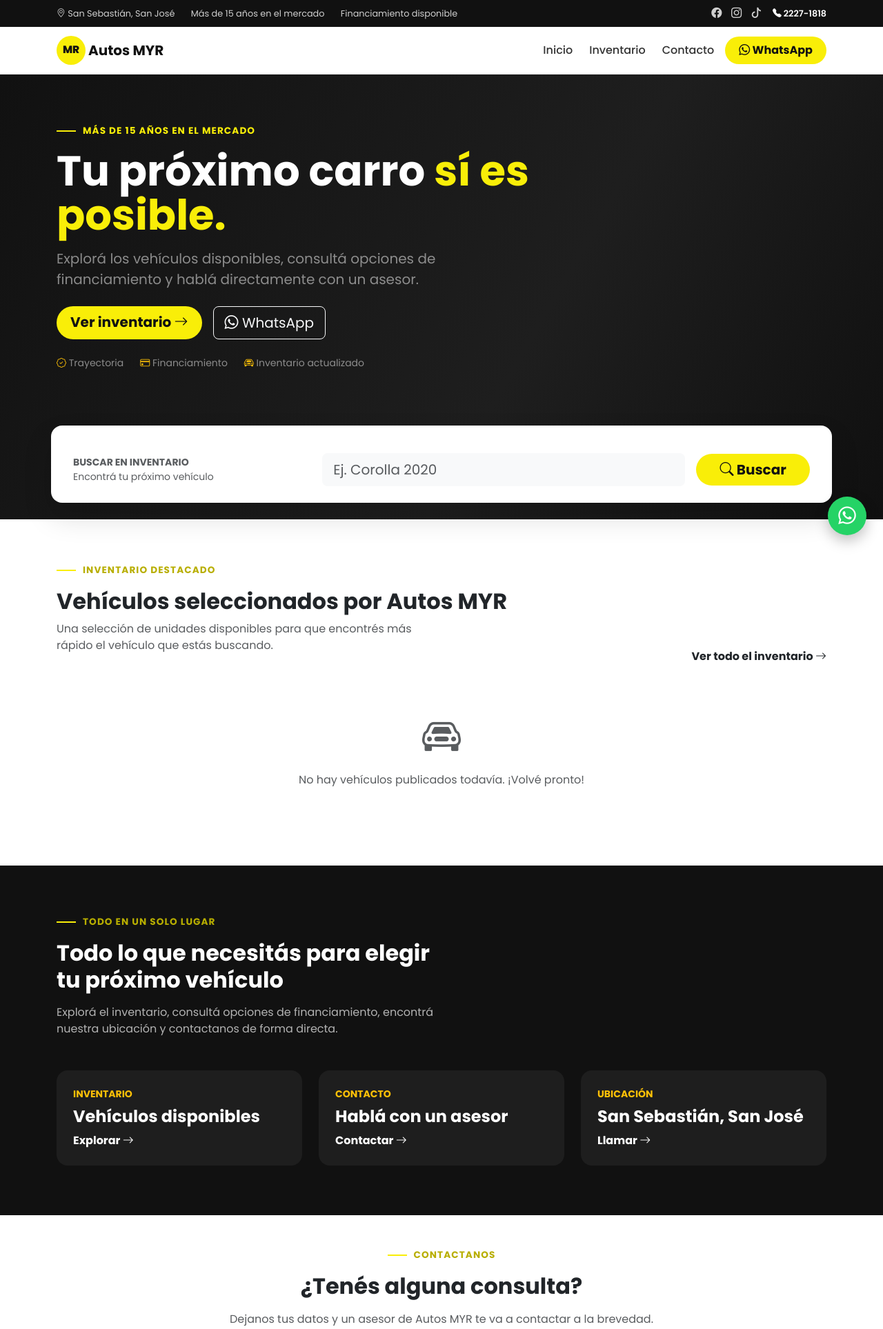
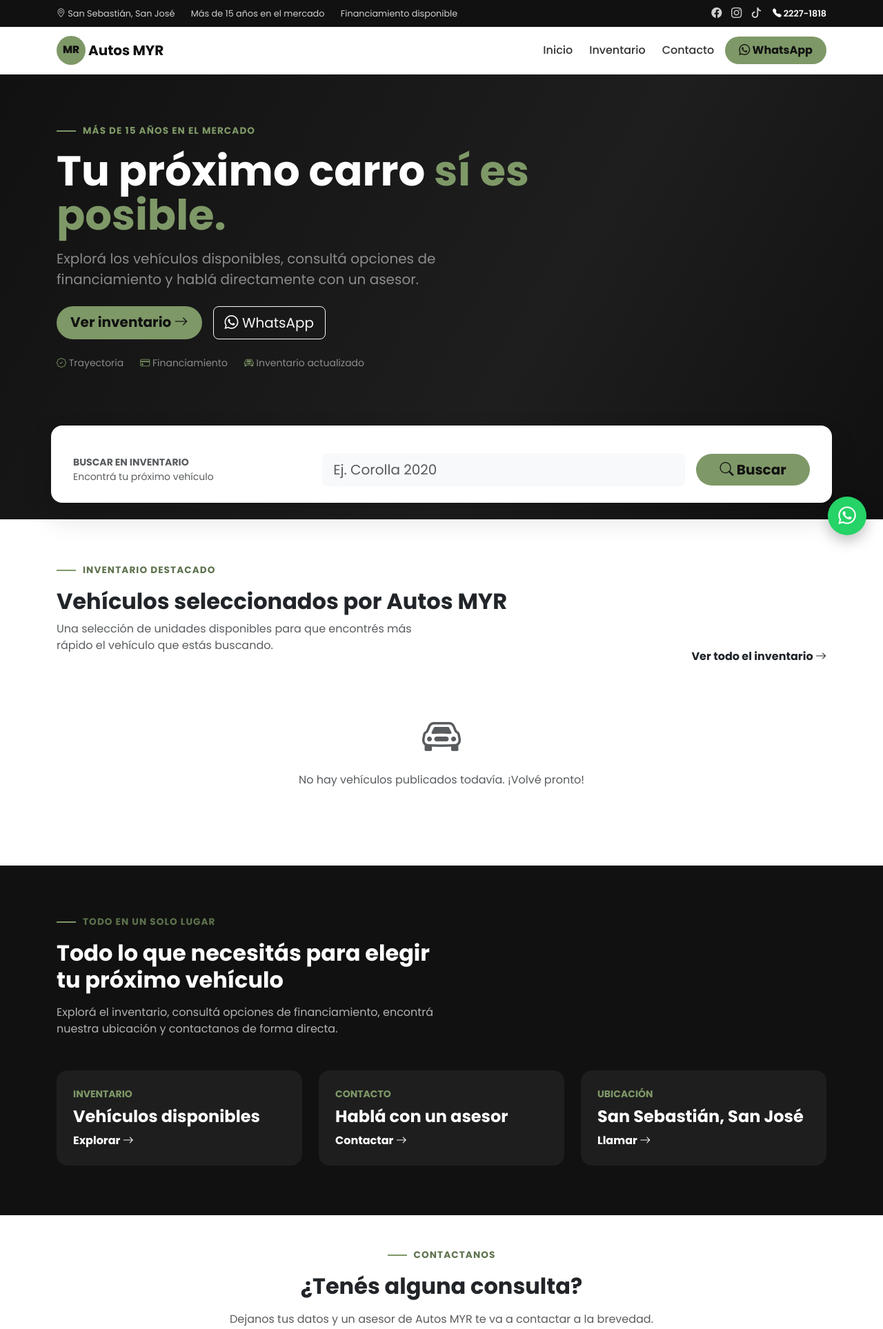
Before and after one commit to UWSVertex/project_madrugadao, a Django app: page / in a window 1280 px wide. Shown: the top 1927 px of the page at 69% size. Run offline with Django 5.2, Linux system fonts and the light colour scheme; data that the repository does not hold is empty.

Commit message:
Rebrand accent color from yellow to sage green (#7E9867)
- Renamed CSS variable --myr-yellow -> --myr-accent (#7E9867 / rgb(126,
  152, 103)) in style.css and panel.css
- Renamed .btn-myr-yellow -> .btn-myr-accent across all public and
  panel templates
- Added .text-myr-accent utility, replacing Bootstrap's text-warning
  usages on the home page so the accent matches exactly
- Adjusted derived shades for contrast: darker green hover state
  (#6c8558), dark-green section-eyebrow text (#5E724D) and
  feature/stat icon color (#445539) on a tinted accent background
- Updated <meta name=theme-color> in base.html
- Verified visually across the public site and the staff panel

Also fully documented the project in Plan.md:
- Added Phase 9 (custom staff administration panel) covering forms,
  views, urls, templates, styling and access control
- Added Phase 10 (design iterations) covering the Render cleanup,
  social icons, hero search fix, home page contact form, and this
  color rebrand

Co-authored-by: Copilot <223556219+Copilot@users.noreply.github.com>

```diff
--- a/static/css/panel.css
+++ b/static/css/panel.css
@@ -57,7 +57,7 @@
 }
 
 .panel-nav a.active {
-    background: var(--myr-yellow, #F9EE08);
+    background: var(--myr-accent, #7E9867);
     color: #111;
     font-weight: 700;
 }
@@ -101,11 +101,11 @@
     width: 44px;
     height: 44px;
     border-radius: 12px;
-    background: rgba(249, 238, 8, 0.18);
+    background: rgba(126, 152, 103, 0.2);
     display: inline-flex;
     align-items: center;
     justify-content: center;
-    color: #7a7300;
+    color: #445539;
     font-size: 1.2rem;
 }
 
--- a/static/css/style.css
+++ b/static/css/style.css
@@ -1,5 +1,5 @@
 :root {
-    --myr-yellow: #F9EE08;
+    --myr-accent: #7E9867;
     --myr-black: #111111;
     --myr-dark: #1a1a1a;
     --myr-gray: #6c757d;
@@ -30,7 +30,7 @@ h1, h2, h3, h4, h5, .fw-bold {
     font-weight: 600;
 }
 .topbar__phone:hover {
-    color: var(--myr-yellow);
+    color: var(--myr-accent);
 }
 .topbar__social {
     display: flex;
@@ -43,7 +43,7 @@ h1, h2, h3, h4, h5, .fw-bold {
     transition: color 0.15s ease;
 }
 .topbar__social a:hover {
-    color: var(--myr-yellow);
+    color: var(--myr-accent);
 }
 
 /* Navbar */
@@ -57,7 +57,7 @@ h1, h2, h3, h4, h5, .fw-bold {
     width: 42px;
     height: 42px;
     border-radius: 50%;
-    background: var(--myr-yellow);
+    background: var(--myr-accent);
     color: #111;
     font-weight: 800;
     font-size: 0.95rem;
@@ -81,16 +81,16 @@ h1, h2, h3, h4, h5, .fw-bold {
     color: #111 !important;
 }
 
-.btn-myr-yellow {
-    background: var(--myr-yellow);
+.btn-myr-accent {
+    background: var(--myr-accent);
     border: none;
     color: #111;
     font-weight: 700;
     border-radius: 50px;
     padding: 0.5rem 1.25rem;
 }
-.btn-myr-yellow:hover {
-    background: #e6dc00;
+.btn-myr-accent:hover {
+    background: #6c8558;
     color: #111;
 }
 .btn-myr-dark {
@@ -103,7 +103,7 @@ h1, h2, h3, h4, h5, .fw-bold {
 }
 .btn-myr-dark:hover {
     background: #000;
-    color: var(--myr-yellow);
+    color: var(--myr-accent);
 }
 
 /* Hero */
@@ -113,7 +113,7 @@ h1, h2, h3, h4, h5, .fw-bold {
     color: #fff;
 }
 .hero__eyebrow {
-    color: var(--myr-yellow);
+    color: var(--myr-accent);
     font-weight: 700;
     letter-spacing: 0.08em;
     font-size: 0.85rem;
@@ -123,7 +123,7 @@ h1, h2, h3, h4, h5, .fw-bold {
     display: inline-block;
     width: 28px;
     height: 2px;
-    background: var(--myr-yellow);
+    background: var(--myr-accent);
     margin-right: 10px;
     vertical-align: middle;
 }
@@ -132,7 +132,7 @@ h1, h2, h3, h4, h5, .fw-bold {
     line-height: 1.05;
 }
 .hero .highlight {
-    color: var(--myr-yellow);
+    color: var(--myr-accent);
 }
 .hero-search-wrap {
     position: relative;
@@ -175,14 +175,14 @@ h1, h2, h3, h4, h5, .fw-bold {
     font-size: 1.1rem;
 }
 .badge-myr {
-    background: var(--myr-yellow);
+    background: var(--myr-accent);
     color: #111;
     font-weight: 700;
 }
 
 /* Section styling */
 .section-eyebrow {
-    color: #b8ae00;
+    color: #5E724D;
     font-weight: 700;
     letter-spacing: 0.08em;
     font-size: 0.85rem;
@@ -193,9 +193,12 @@ h1, h2, h3, h4, h5, .fw-bold {
     display: inline-block;
     width: 28px;
     height: 2px;
-    background: var(--myr-yellow);
+    background: var(--myr-accent);
     margin-right: 10px;
     vertical-align: middle;
+}
+.text-myr-accent {
+    color: var(--myr-accent) !important;
 }
 .section-dark {
     background: var(--myr-black);
@@ -214,16 +217,16 @@ h1, h2, h3, h4, h5, .fw-bold {
     width: 42px;
     height: 42px;
     border-radius: 50%;
-    background: rgba(249, 238, 8, 0.15);
+    background: rgba(126, 152, 103, 0.18);
     display: inline-flex;
     align-items: center;
     justify-content: center;
-    color: #7a7300;
+    color: #445539;
 }
 
 /* CTA band */
 .cta-band {
-    background: var(--myr-yellow);
+    background: var(--myr-accent);
 }
 
 /* Footer */
@@ -239,7 +242,7 @@ h1, h2, h3, h4, h5, .fw-bold {
     font-size: 0.9rem;
 }
 .footer-links a:hover {
-    color: var(--myr-yellow);
+    color: var(--myr-accent);
 }
 .footer-social {
     display: flex;
@@ -260,8 +263,8 @@ h1, h2, h3, h4, h5, .fw-bold {
     transition: all 0.15s ease;
 }
 .footer-social a:hover {
-    background: var(--myr-yellow);
-    border-color: var(--myr-yellow);
+    background: var(--myr-accent);
+    border-color: var(--myr-accent);
     color: var(--myr-black);
 }
 
--- a/templates/base.html
+++ b/templates/base.html
@@ -4,7 +4,7 @@
 <head>
     <meta charset="UTF-8">
     <meta name="viewport" content="width=device-width, initial-scale=1.0">
-    <meta name="theme-color" content="#F9EE08">
+    <meta name="theme-color" content="#7E9867">
     <title>{% block title %}Autos MYR — Vehículos usados{% endblock %}</title>
     <meta name="description" content="{% block description %}Explorá vehículos usados, consultá financiamiento y contactá directamente a un asesor.{% endblock %}">
     <link href="https://cdn.jsdelivr.net/npm/bootstrap@5.3.3/dist/css/bootstrap.min.css" rel="stylesheet">
@@ -47,7 +47,7 @@
                     <li class="nav-item"><a class="nav-link" href="{% url 'carlisting:car_list' %}">Inventario</a></li>
                     <li class="nav-item"><a class="nav-link" href="{% url 'carlisting:contact' %}">Contacto</a></li>
                     <li class="nav-item mt-2 mt-lg-0">
-                        <a class="btn btn-myr-yellow" href="https://wa.me/50622271818" target="_blank" rel="noopener">
+                        <a class="btn btn-myr-accent" href="https://wa.me/50622271818" target="_blank" rel="noopener">
                             <i class="bi bi-whatsapp"></i> WhatsApp
                         </a>
                     </li>
--- a/templates/carlisting/car_list.html
+++ b/templates/carlisting/car_list.html
@@ -51,7 +51,7 @@
                         <input type="number" name="max_price" class="form-control" value="{{ request_get.max_price }}">
                     </div>
                 </div>
-                <button type="submit" class="btn btn-myr-yellow w-100">Filtrar</button>
+                <button type="submit" class="btn btn-myr-accent w-100">Filtrar</button>
                 <hr>
                 <div class="small text-muted">
                     <strong class="d-block text-dark">Ubicación</strong>
--- a/templates/carlisting/contact.html
+++ b/templates/carlisting/contact.html
@@ -55,7 +55,7 @@
                     <div class="mb-3">{{ form.phone }}</div>
                     <div class="mb-3">{{ form.email }}</div>
                     <div class="mb-3">{{ form.message }}</div>
-                    <button type="submit" class="btn btn-myr-yellow">Enviar mensaje</button>
+                    <button type="submit" class="btn btn-myr-accent">Enviar mensaje</button>
                 </form>
             </div>
         </div>
--- a/templates/carlisting/home.html
+++ b/templates/carlisting/home.html
@@ -13,7 +13,7 @@
                     y hablá directamente con un asesor.
                 </p>
                 <div class="d-flex gap-3 flex-wrap">
-                    <a href="{% url 'carlisting:car_list' %}" class="btn btn-myr-yellow btn-lg">
+                    <a href="{% url 'carlisting:car_list' %}" class="btn btn-myr-accent btn-lg">
                         Ver inventario <i class="bi bi-arrow-right"></i>
                     </a>
                     <a href="https://wa.me/50622271818" target="_blank" rel="noopener" class="btn btn-outline-light btn-lg">
@@ -21,9 +21,9 @@
                     </a>
                 </div>
                 <div class="d-flex gap-4 flex-wrap mt-4 small text-white-50">
-                    <span><i class="bi bi-patch-check text-warning"></i> Trayectoria</span>
-                    <span><i class="bi bi-credit-card text-warning"></i> Financiamiento</span>
-                    <span><i class="bi bi-car-front text-warning"></i> Inventario actualizado</span>
+                    <span><i class="bi bi-patch-check text-myr-accent"></i> Trayectoria</span>
+                    <span><i class="bi bi-credit-card text-myr-accent"></i> Financiamiento</span>
+                    <span><i class="bi bi-car-front text-myr-accent"></i> Inventario actualizado</span>
                 </div>
             </div>
         </div>
@@ -39,7 +39,7 @@
                 <input type="text" name="q" class="form-control form-control-lg border-0 bg-light" placeholder="Ej. Corolla 2020">
             </div>
             <div class="col-md-2">
-                <button type="submit" class="btn btn-myr-yellow btn-lg w-100"><i class="bi bi-search"></i> Buscar</button>
+                <button type="submit" class="btn btn-myr-accent btn-lg w-100"><i class="bi bi-search"></i> Buscar</button>
             </div>
         </form>
     </div>
@@ -100,21 +100,21 @@
         <div class="row g-4">
             <div class="col-md-4">
                 <div class="p-4 rounded-4 h-100" style="background:#1e1e1e;">
-                    <div class="text-warning small fw-bold text-uppercase mb-2">Inventario</div>
+                    <div class="text-myr-accent small fw-bold text-uppercase mb-2">Inventario</div>
                     <h4>Vehículos disponibles</h4>
                     <a href="{% url 'carlisting:car_list' %}" class="text-white text-decoration-none fw-bold">Explorar <i class="bi bi-arrow-right"></i></a>
                 </div>
             </div>
             <div class="col-md-4">
                 <div class="p-4 rounded-4 h-100" style="background:#1e1e1e;">
-                    <div class="text-warning small fw-bold text-uppercase mb-2">Contacto</div>
+                    <div class="text-myr-accent small fw-bold text-uppercase mb-2">Contacto</div>
                     <h4>Hablá con un asesor</h4>
                     <a href="{% url 'carlisting:contact' %}" class="text-white text-decoration-none fw-bold">Contactar <i class="bi bi-arrow-right"></i></a>
                 </div>
             </div>
             <div class="col-md-4">
                 <div class="p-4 rounded-4 h-100" style="background:#1e1e1e;">
-                    <div class="text-warning small fw-bold text-uppercase mb-2">Ubicación</div>
+                    <div class="text-myr-accent small fw-bold text-uppercase mb-2">Ubicación</div>
                     <h4>San Sebastián, San José</h4>
                     <a href="tel:+50622271818" class="text-white text-decoration-none fw-bold">Llamar <i class="bi bi-arrow-right"></i></a>
                 </div>
@@ -141,7 +141,7 @@
                         <div class="col-12">{{ form.email }}</div>
                         <div class="col-12">{{ form.message }}</div>
                     </div>
-                    <button type="submit" class="btn btn-myr-yellow btn-lg mt-4">Enviar mensaje</button>
+                    <button type="submit" class="btn btn-myr-accent btn-lg mt-4">Enviar mensaje</button>
                 </form>
             </div>
         </div>
--- a/templates/panel/base.html
+++ b/templates/panel/base.html
@@ -54,7 +54,7 @@
         <div class="panel-main">
             <header class="panel-topbar d-flex justify-content-between align-items-center">
                 <h5 class="mb-0">{% block page_title %}Dashboard{% endblock %}</h5>
-                <a href="{% url 'panel:car_create' %}" class="btn btn-myr-yellow btn-sm">
+                <a href="{% url 'panel:car_create' %}" class="btn btn-myr-accent btn-sm">
                     <i class="bi bi-plus-lg"></i> Nuevo vehículo
                 </a>
             </header>
--- a/templates/panel/brand_list.html
+++ b/templates/panel/brand_list.html
@@ -17,7 +17,7 @@
                     <label class="form-label small fw-bold">Logo (opcional)</label>
                     {{ form.logo }}
                 </div>
-                <button type="submit" class="btn btn-myr-yellow w-100">Agregar</button>
+                <button type="submit" class="btn btn-myr-accent w-100">Agregar</button>
             </form>
         </div>
     </div>
--- a/templates/panel/car_form.html
+++ b/templates/panel/car_form.html
@@ -107,7 +107,7 @@
             <div class="panel-table-card p-4">
                 <h6 class="fw-bold mb-3">Publicar</h6>
                 <p class="small text-muted">Revisá la información antes de guardar el vehículo en el inventario público.</p>
-                <button type="submit" class="btn btn-myr-yellow w-100 mb-2">
+                <button type="submit" class="btn btn-myr-accent w-100 mb-2">
                     <i class="bi bi-check-lg"></i> {% if is_new %}Publicar vehículo{% else %}Guardar cambios{% endif %}
                 </button>
                 <a href="{% url 'panel:car_list' %}" class="btn btn-outline-secondary w-100">Cancelar</a>
--- a/templates/panel/car_list.html
+++ b/templates/panel/car_list.html
@@ -8,7 +8,7 @@
         <input type="text" name="q" class="form-control" placeholder="Buscar por modelo..." value="{{ query }}">
         <button type="submit" class="btn btn-outline-dark"><i class="bi bi-search"></i></button>
     </form>
-    <a href="{% url 'panel:car_create' %}" class="btn btn-myr-yellow"><i class="bi bi-plus-lg"></i> Nuevo vehículo</a>
+    <a href="{% url 'panel:car_create' %}" class="btn btn-myr-accent"><i class="bi bi-plus-lg"></i> Nuevo vehículo</a>
 </div>
 
 <div class="panel-table-card p-3">
--- a/templates/panel/login.html
+++ b/templates/panel/login.html
@@ -25,7 +25,7 @@
                 <input type="password" name="password" class="form-control form-control-lg" required>
             </div>
             <input type="hidden" name="next" value="{{ next }}">
-            <button type="submit" class="btn btn-myr-yellow btn-lg w-100">Ingresar</button>
+            <button type="submit" class="btn btn-myr-accent btn-lg w-100">Ingresar</button>
         </form>
 
         <div class="text-center mt-4">
```
Also changed, not shown: Plan.md (+53 -0 lines).
